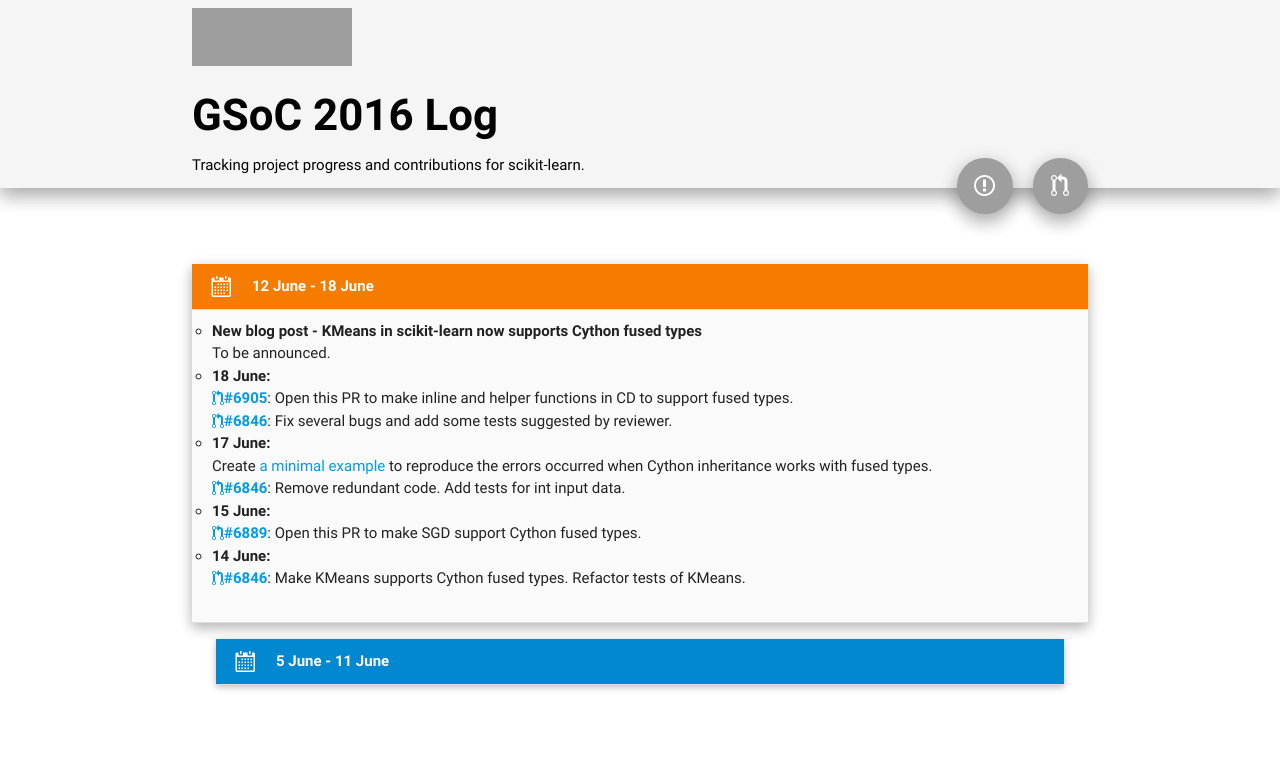
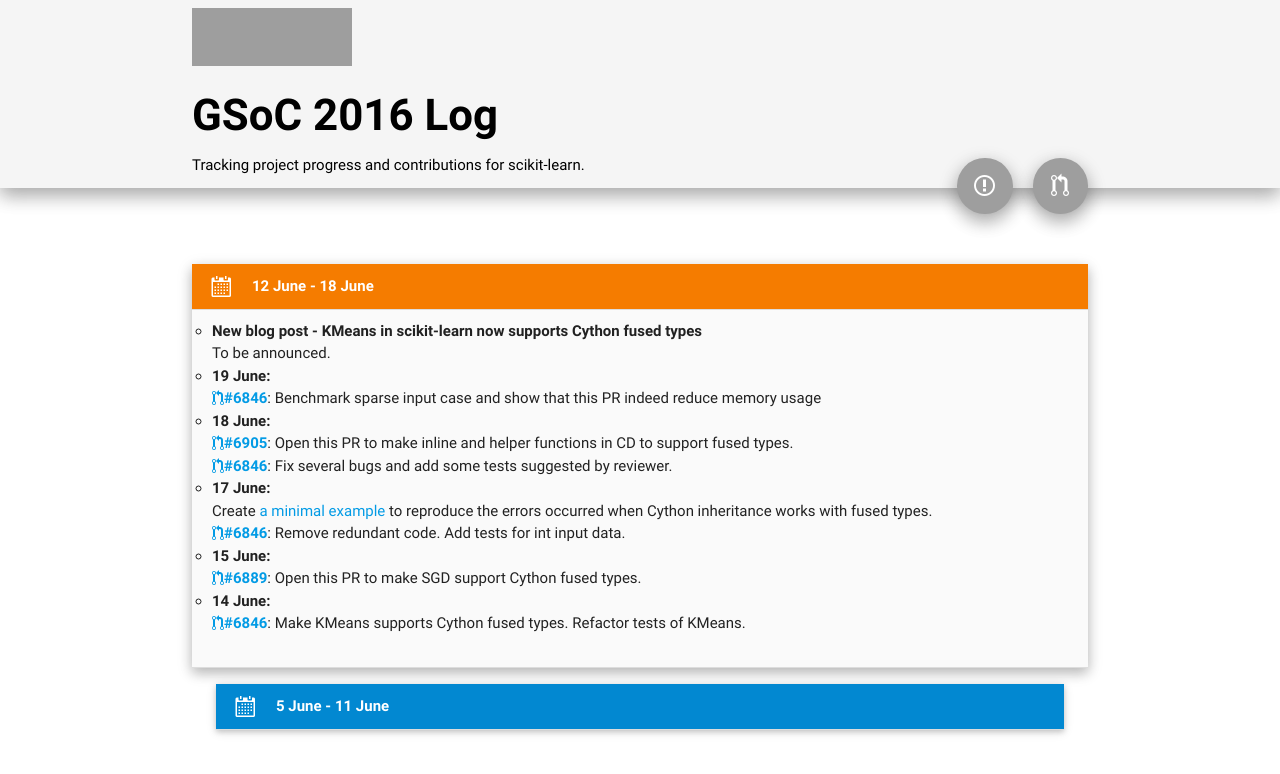
Before and after one commit to yenchenlin/yenchenlin.github.io, a Jekyll site: the page built from _pages/gsoc.html, in a window 1280 px wide, cut to the strip 0-774 px from the top of the page. Built offline with Jekyll 4.4.1, drawn with Linux system fonts in a browser that asks for light colours; nearby versions of some CDN libraries; grey boxes are pictures that could not be loaded.

Commit message:
Update June 19

```diff
--- a/_pages/gsoc.html
+++ b/_pages/gsoc.html
@@ -96,6 +96,13 @@
                     To be announced.
                   </li>
 
+                  <li><b>19 June: </b><br/>
+                    <a href="https://github.com/scikit-learn/scikit-learn/pull/6846">
+                    <i class="octicon octicon-git-pull-request"></i><b>#6846</b></a>:
+                      Benchmark sparse input case and show that this PR indeed reduce memory usage
+                 </li>
+
+
                   <li><b>18 June: </b><br/>
                     <a href="https://github.com/scikit-learn/scikit-learn/pull/6905">
                     <i class="octicon octicon-git-pull-request"></i><b>#6905</b></a>:
```
